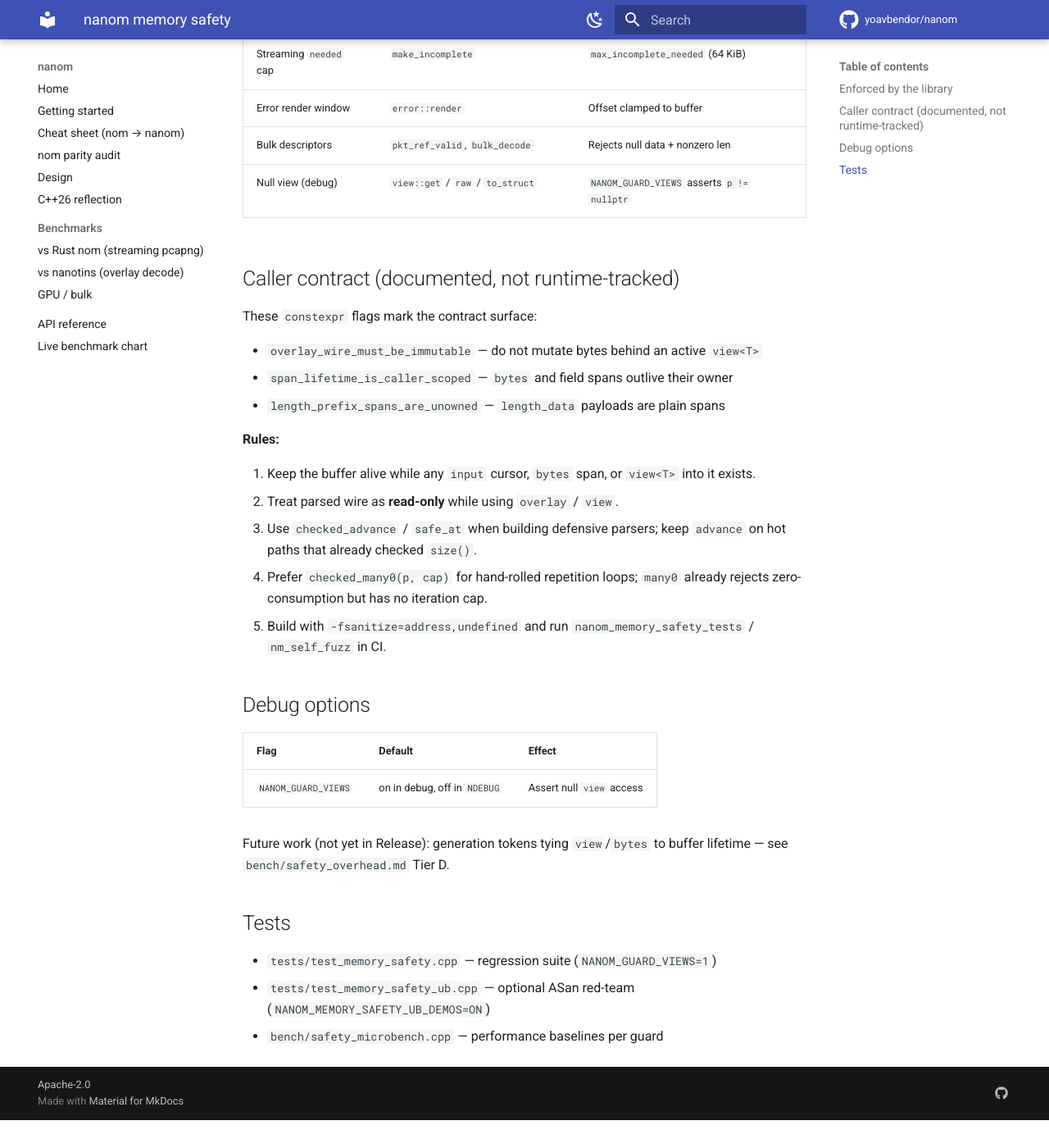
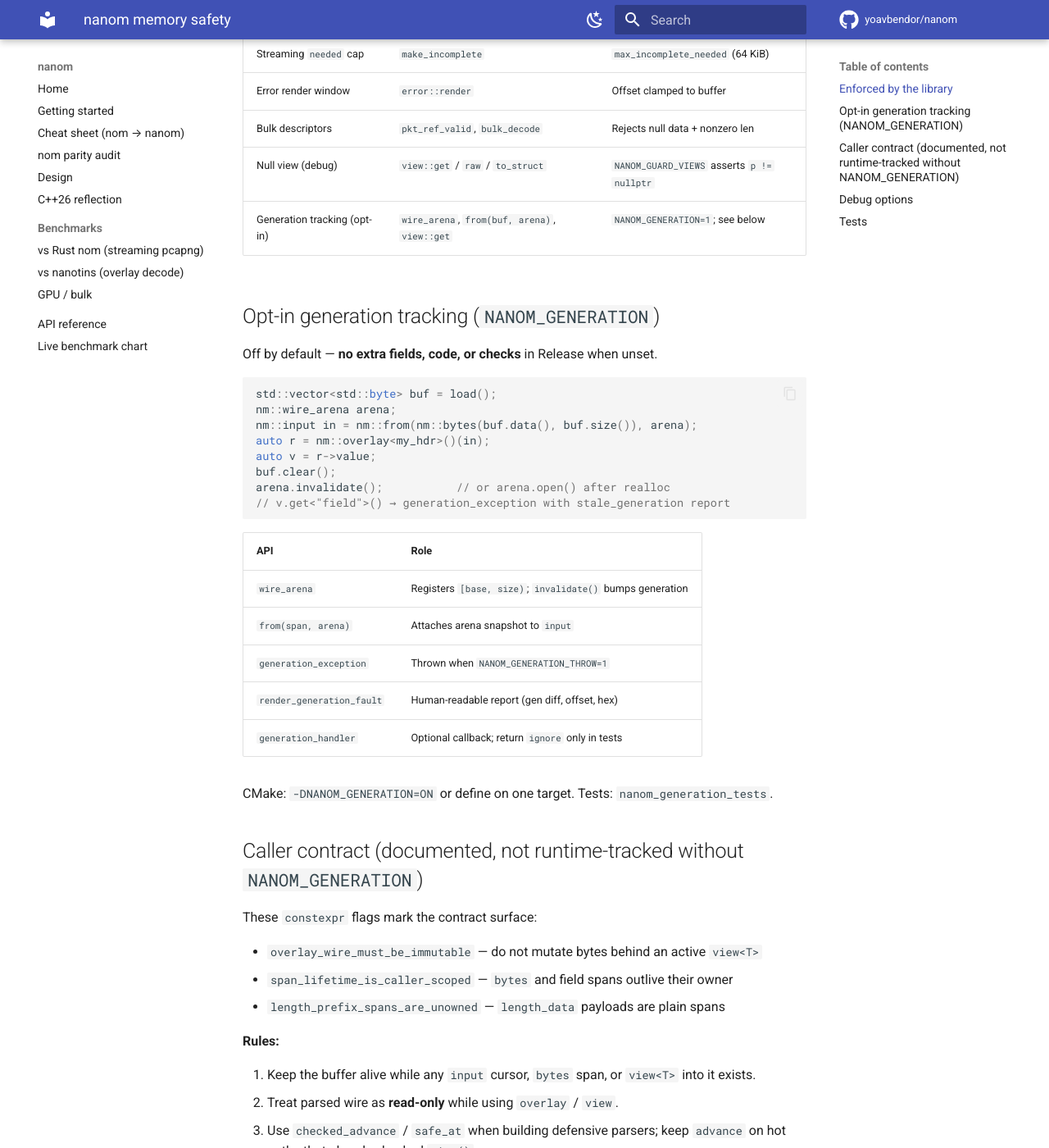
Before and after one commit to yoavbendor/nanom, an MkDocs documentation site: the page built from docs/MEMORY_SAFETY.md, in a window 1280 px wide and 1400 px high, scrolled down 598 px. Shown: the whole window at 82% size. Built offline with MkDocs 1.6.1 and Material for MkDocs 9.7.7, drawn with Linux system fonts in a browser that asks for light colours; comment, search, counter and statistics services are not loaded; before the commit the page ends 1964 px from its top, so only the background shows below that; some of the changed text lies outside the part shown.

Commit message:
D1: propagate wire_arena through input, overlay, and view
from(span, arena) registers buffers; input carries arena+gen snapshot;
view::get/raw/to_struct check generation and bounds when NANOM_GENERATION.
Untracked parses skip checks (arena nullptr).

Co-authored-by: yoavbendor <yoavbendor@users.noreply.github.com>

````diff
--- a/docs/MEMORY_SAFETY.md
+++ b/docs/MEMORY_SAFETY.md
@@ -17,8 +17,34 @@ covers what the library **does** enforce and what remains **caller contract**.
 | Error render window | `error::render` | Offset clamped to buffer |
 | Bulk descriptors | `pkt_ref_valid`, `bulk_decode` | Rejects null data + nonzero len |
 | Null view (debug) | `view::get` / `raw` / `to_struct` | `NANOM_GUARD_VIEWS` asserts `p != nullptr` |
+| Generation tracking (opt-in) | `wire_arena`, `from(buf, arena)`, `view::get` | `NANOM_GENERATION=1`; see below |
 
-## Caller contract (documented, not runtime-tracked)
+## Opt-in generation tracking (`NANOM_GENERATION`)
+
+Off by default — **no extra fields, code, or checks** in Release when unset.
+
+```cpp
+std::vector<std::byte> buf = load();
+nm::wire_arena arena;
+nm::input in = nm::from(nm::bytes(buf.data(), buf.size()), arena);
+auto r = nm::overlay<my_hdr>()(in);
+auto v = r->value;
+buf.clear();
+arena.invalidate();           // or arena.open() after realloc
+// v.get<"field">() → generation_exception with stale_generation report
+```
+
+| API | Role |
+|-----|------|
+| `wire_arena` | Registers `[base, size)`; `invalidate()` bumps generation |
+| `from(span, arena)` | Attaches arena snapshot to `input` |
+| `generation_exception` | Thrown when `NANOM_GENERATION_THROW=1` |
+| `render_generation_fault` | Human-readable report (gen diff, offset, hex) |
+| `generation_handler` | Optional callback; return `ignore` only in tests |
+
+CMake: `-DNANOM_GENERATION=ON` or define on one target. Tests: `nanom_generation_tests`.
+
+## Caller contract (documented, not runtime-tracked without `NANOM_GENERATION`)
 
 These `constexpr` flags mark the contract surface:
 
@@ -39,12 +65,13 @@ These `constexpr` flags mark the contract surface:
 | Flag | Default | Effect |
 |------|---------|--------|
 | `NANOM_GUARD_VIEWS` | on in debug, off in `NDEBUG` | Assert null `view` access |
+| `NANOM_GENERATION` | **off** | `wire_arena` lifetime checks on `view::get` |
+| `NANOM_GENERATION_THROW` | off (abort+print) | Throw `generation_exception` instead of abort |
 
-Future work (not yet in Release): generation tokens tying `view`/`bytes` to buffer
-lifetime — see `bench/safety_overhead.md` Tier D.
+Future work: `attested_bytes` for guarded `bytes` subscript; auto-tracked containers.
 
 ## Tests
 
 - `tests/test_memory_safety.cpp` — regression suite (`NANOM_GUARD_VIEWS=1`)
-- `tests/test_memory_safety_ub.cpp` — optional ASan red-team (`NANOM_MEMORY_SAFETY_UB_DEMOS=ON`)
+- `tests/test_memory_safety_generation.cpp` — generation suite (`NANOM_GENERATION=1`)
 - `bench/safety_microbench.cpp` — performance baselines per guard
````
Also changed, not shown: CMakeLists.txt (+9 -0 lines), bench/safety_overhead.md (+1 -1 lines), 3 other files.
